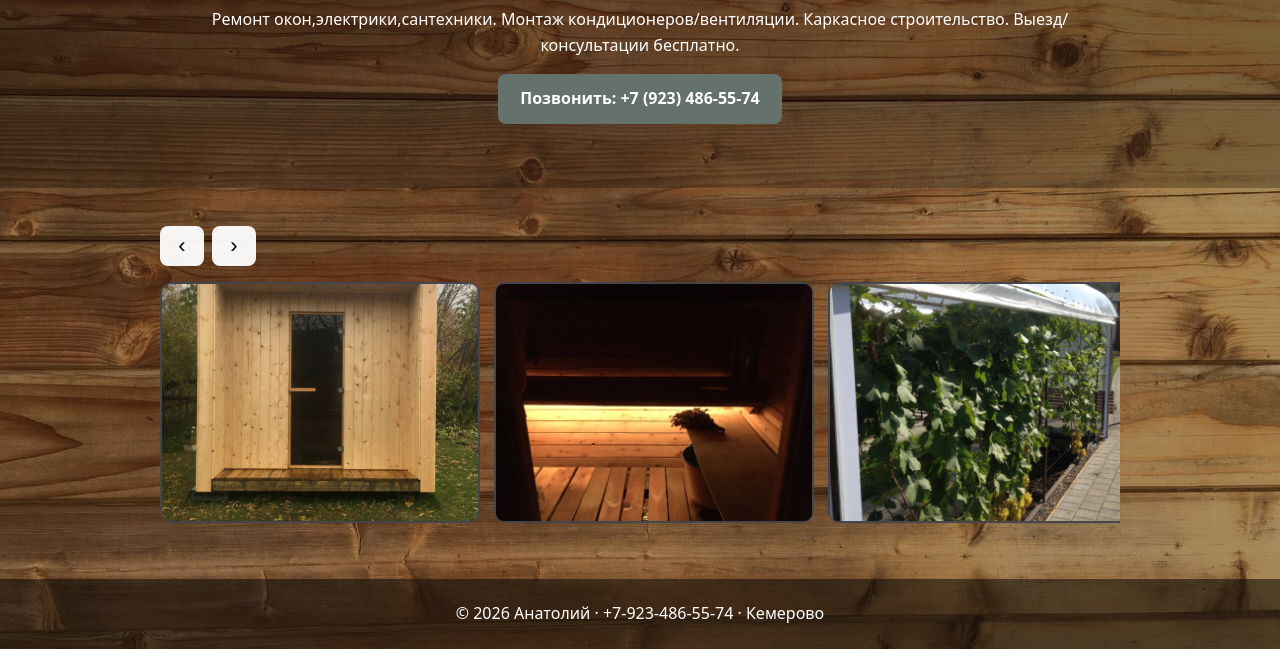
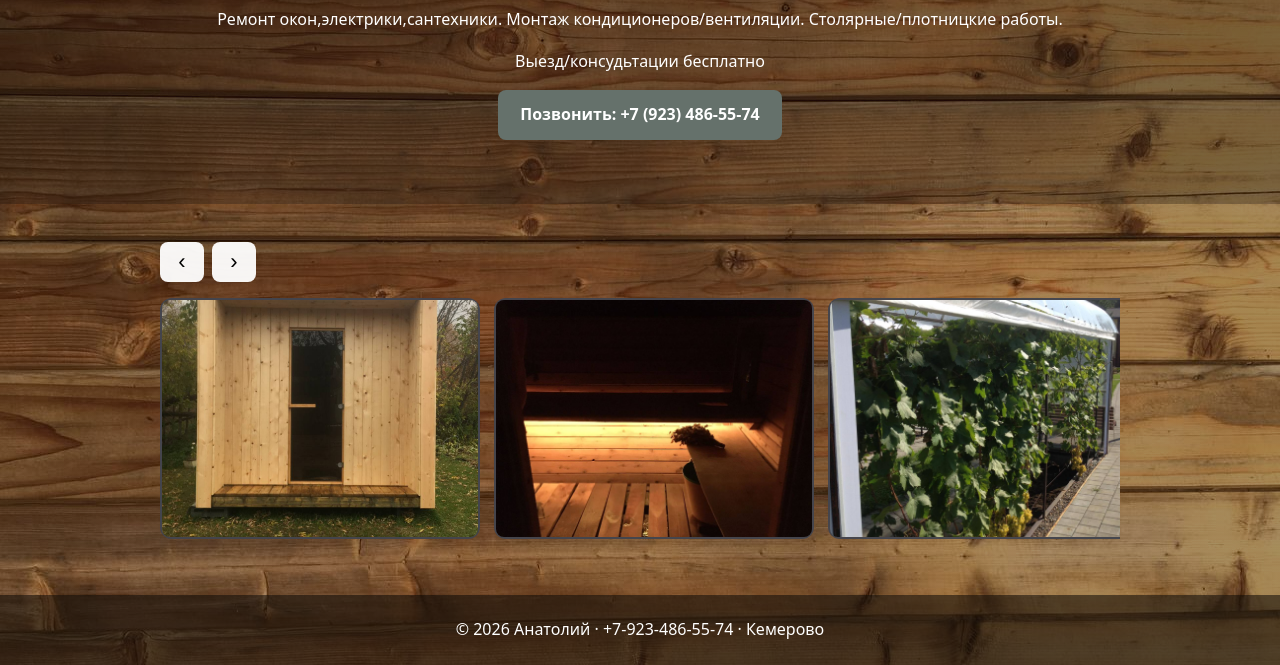
Before and after one commit to ZAKon37/zakon37.github.io, a plain HTML site: page index.html in a window 1280 px wide. Shown: the part 196-861 px from the top of the page. Drawn offline with Linux system fonts and the light colour scheme.

Commit message:
index.html

```diff
--- a/index.html
+++ b/index.html
@@ -213,10 +213,8 @@
   <header>
     <div class="wrap">
       <h1>Поддержка в реализации Ваших планов</h1>
-      <p>Ремонт окон,электрики,сантехники.
-        Монтаж кондиционеров/вентиляции.
-        Каркасное строительство.
-      Выезд/консультации бесплатно.</p>
+      <p>Ремонт окон,электрики,сантехники. Монтаж кондиционеров/вентиляции. Столярные/плотницкие работы.</p>
+      <p>Выезд/консудьтации бесплатно</p>
       <a class="button" href="tel:+79234865574">Позвонить: +7 (923) 486-55-74</a>
     </div>
   </header>
```
